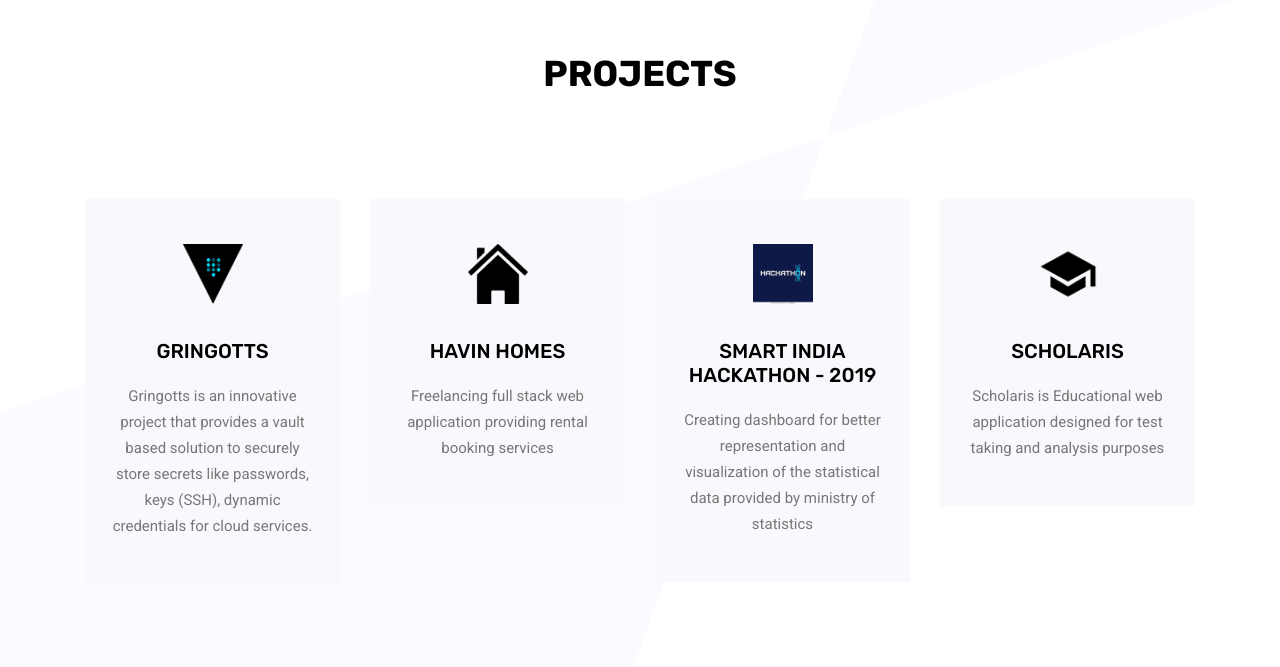
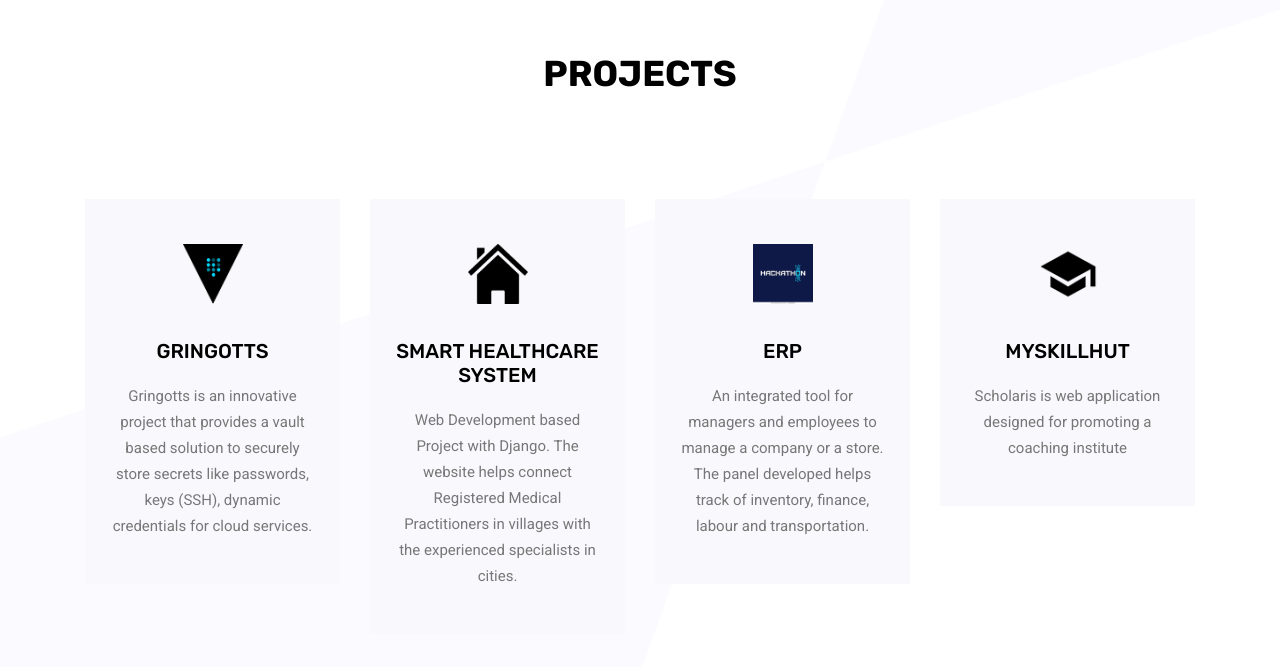
Before and after one commit to kalpa-iiits/kalpa-iiits.github.io, a plain HTML site: page index.html in a window 1280 px wide. Shown: the part 2017-2684 px from the top of the page. Drawn offline with Linux system fonts and the light colour scheme; some packages are replaced by stand-ins of ours.

Commit message:
webisite completed

```diff
--- a/index.html
+++ b/index.html
@@ -103,7 +103,7 @@
 							I am Kalpajyoti Handique, a graduate from IIIT SriCIty. I am experienced in  Software Development/Web application development for 2 years.
 						</p>
 						<p>
-							Also an absolute foodie, binge-watcher and  finane enthusiast.
+							Also an absolute foodie, binge-watcher and  finance enthusiast.
 						</p>
 						<a class="primary_btn" href="./KalpajyotiHandiqueResume.pdf" target="_blank"><span>Download CV</span></a>
 					</div>
@@ -201,29 +201,29 @@
 					</a>
 				</div>
 				<div class="col-lg-3 col-md-6">
-					<a href="https://havinhomes.com" target="_blank" class="project-link">
+					<a href="https://github.com/kalpa-iiits/ase" target="_blank" class="project-link">
 						<div class="feature_item">
 							<img src="img/services/s2.png" alt="">
-							<h4>Havin Homes</h4>
-							<p>Freelancing full stack web application providing rental booking services</p>
+							<h4>Smart Healthcare System
+</h4>
+							<p> Web Development based Project with Django. The website helps connect Registered Medical Practitioners in villages with the experienced specialists in cities.</p>
 						</div>
 					</a>
 				</div>
 				<div class="col-lg-3 col-md-6">
 					<div class="feature_item">
 						<img src="img/services/s3.png" alt="">
-						<h4>Smart India Hackathon - 2019</h4>
-						<p>Creating dashboard for better representation and visualization of the statistical data
-							provided by ministry of
-							statistics</p>
+						<h4>ERP</h4>
+						<p>An integrated tool for managers and employees to
+						manage a company or a store. The panel developed helps track of inventory, finance, labour and transportation.</p>
 					</div>
 				</div>
 				<div class="col-lg-3 col-md-6">
-					<a href="https://github.com/BrijeshBumrela/Scholaris" target="_blank" class="project-link">
+					<a href="https://github.com/kalpa-iiits/myskillhut" target="_blank" class="project-link">
 						<div class="feature_item">
 							<img src="img/services/s4.png" alt="">
-							<h4>Scholaris</h4>
-							<p>Scholaris is Educational web application designed for test taking and analysis purposes
+							<h4>Myskillhut</h4>
+							<p>Scholaris is web application designed for promoting a coaching institute
 							</p>
 						</div>
 					</a>
```
